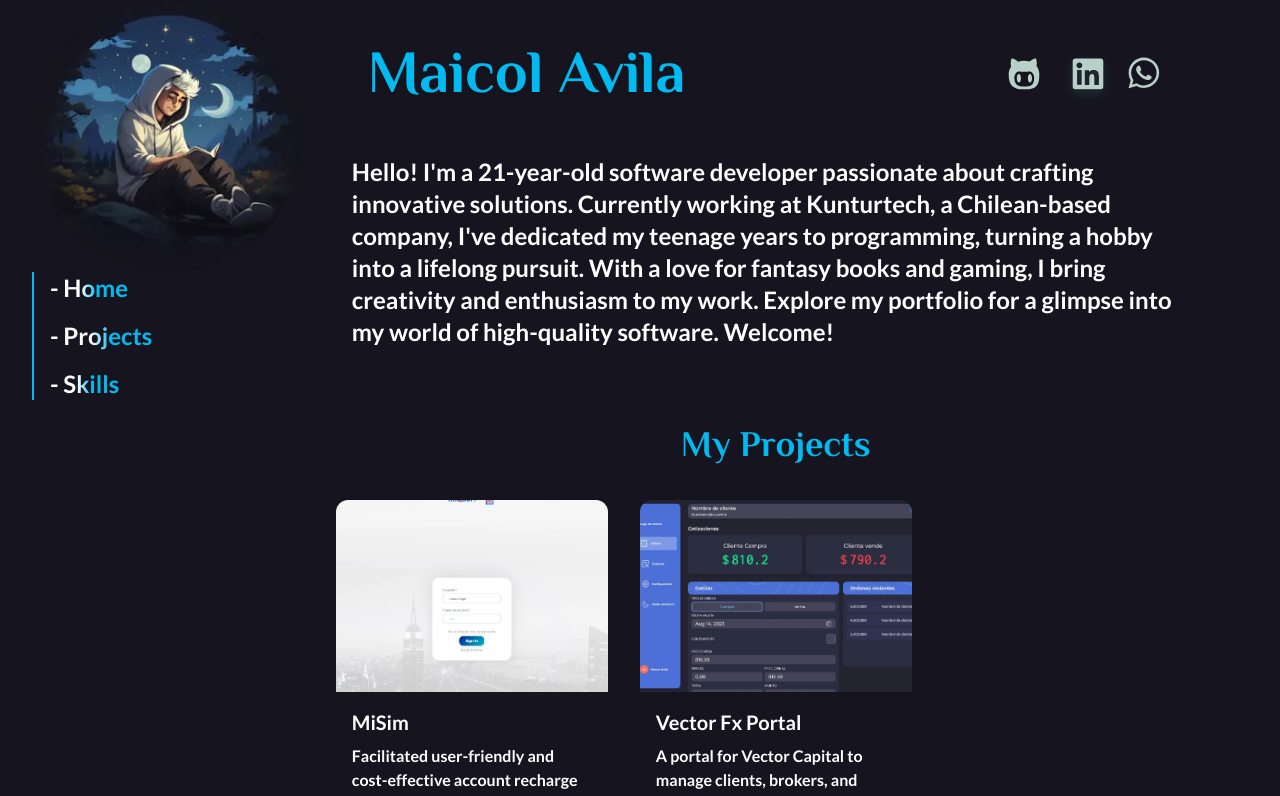
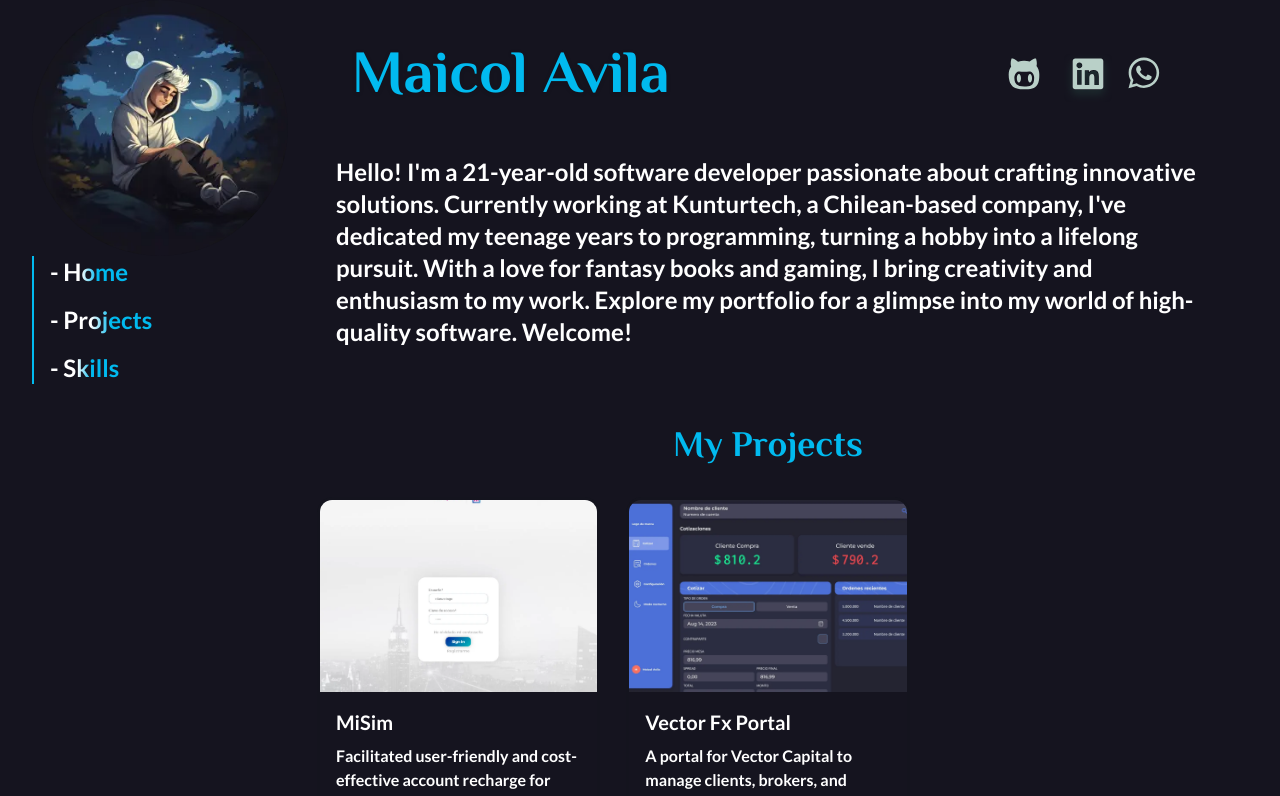
Before and after one commit to MaicolAvila/maicolavila, a Next.js app: page / in a window 1280 px wide. Shown: the top 796 px of the page. Built offline with nearby package versions, Linux system fonts and the light colour scheme.

Commit message:
Refactor CSS layout and update metadata

```diff
--- a/src/app/globals.css
+++ b/src/app/globals.css
@@ -8,7 +8,6 @@ body {
 
 html {
   scroll-behavior: smooth;
-  overflow-y: hidden;
   overflow-x: hidden;
 }
 
@@ -16,6 +15,11 @@ html {
   .text-balance {
     text-wrap: balance;
   }
+}
+
+.layout-grid {
+  display: grid;
+  grid-template-columns: 16rem calc(100% - 16rem);
 }
 
 .bgImageMikeWhiteHair {
--- a/src/app/layout.tsx
+++ b/src/app/layout.tsx
@@ -9,7 +9,8 @@ const lato = Lato({ weight: "700", subsets: ["latin"] });
 export const metadata: Metadata = {
   title: "Maicol Avila",
   description: "Maicol Avila personal website",
-  keywords: "Maicol Avila, Software Engineer, Fullstack Developer, Colombia Developer, Desarrollador de Software, Ingeniero de Software",
+  keywords:
+    "Maicol Avila, Software Engineer, Fullstack Developer, Colombia Developer, Desarrollador de Software, Ingeniero de Software",
   manifest: "/manifest.json",
   authors: [
     { name: "Maicol Andres Avila Vela" },
@@ -33,8 +34,9 @@ export default function RootLayout({
     <html lang="en">
       <body className={`${lato.className} bg-background-100`}>
         <div className="flex flex-row bg-background-100 px-8 justify-center items-center">
-          <div className="flex flex-row w-full max-w-screen-xl max-h-screen overflow-x-hidden">
-            <div className="flex-col hidden md:flex">
+          <div className="w-full max-w-screen-xl overflow-x-hidden layout-grid">
+            <div className="hidden md:flex min-w-64">
+              <div className="fixed flex-col flex max-w-64">
                 <Image
                   className="rounded-full"
                   width={350}
@@ -45,6 +47,7 @@ export default function RootLayout({
                 />
                 <Navigation />
               </div>
+            </div>
             {children}
           </div>
         </div>
--- a/src/app/page.tsx
+++ b/src/app/page.tsx
@@ -5,7 +5,7 @@ import React from "react";
 
 export default function Home() {
   return (
-    <main className="flex flex-col items-center bg-background-100 w-full overflow-y-auto text-white">
+    <main className="flex flex-col items-center bg-background-100 w-full text-white">
       <HomeSection />
       <ProjectsSection />
       <SkillsSection />
--- a/src/template/Home/Home.tsx
+++ b/src/template/Home/Home.tsx
@@ -52,7 +52,7 @@ export default function HomeSection() {
   return (
     <section
       id="home"
-      className="flex flex-col items-center justify-center w-full py-12 md:items-start md:px-12 h-screen"
+      className="flex flex-col items-center justify-center w-full py-12 md:items-start md:px-12"
     >
       <div className="flex flex-col gap-12">
         <div className="px-4 flex flex-row items-center justify-between">
```
Lines whose indentation alone changed are shown as unchanged.
